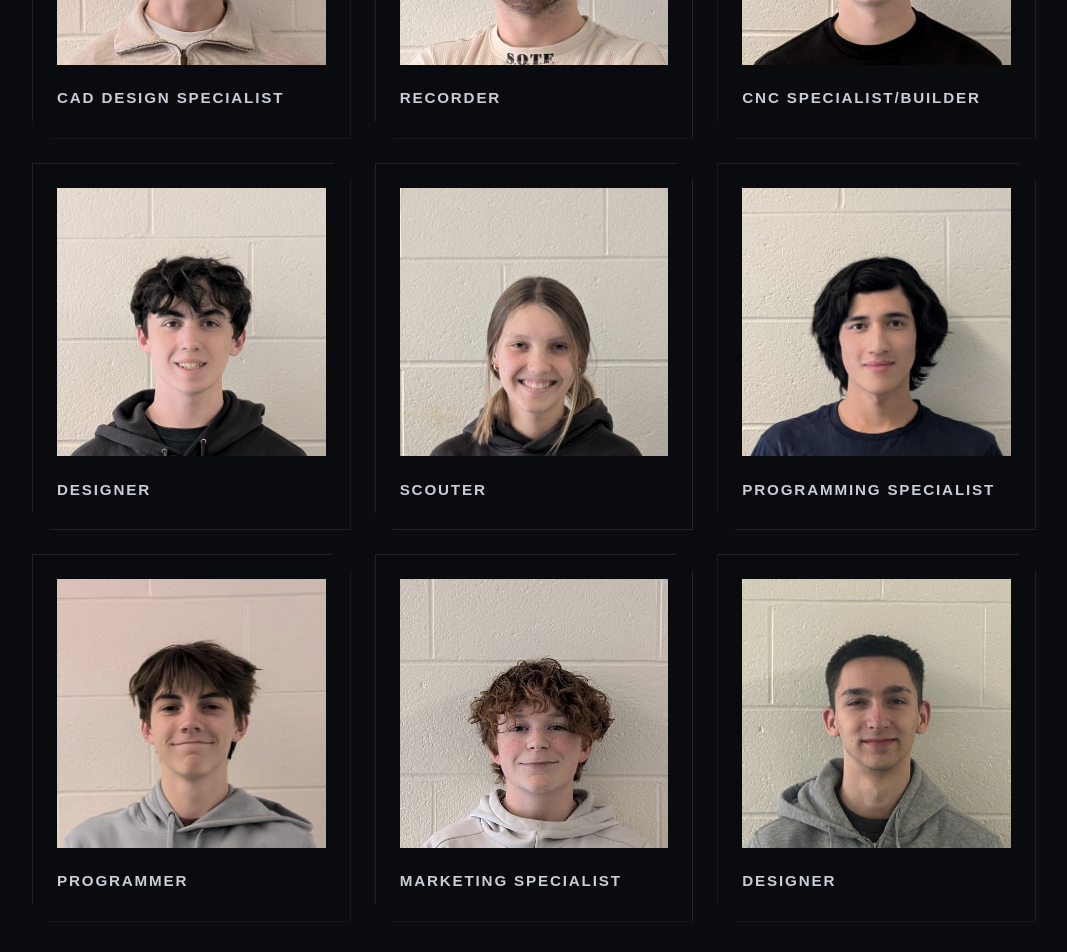
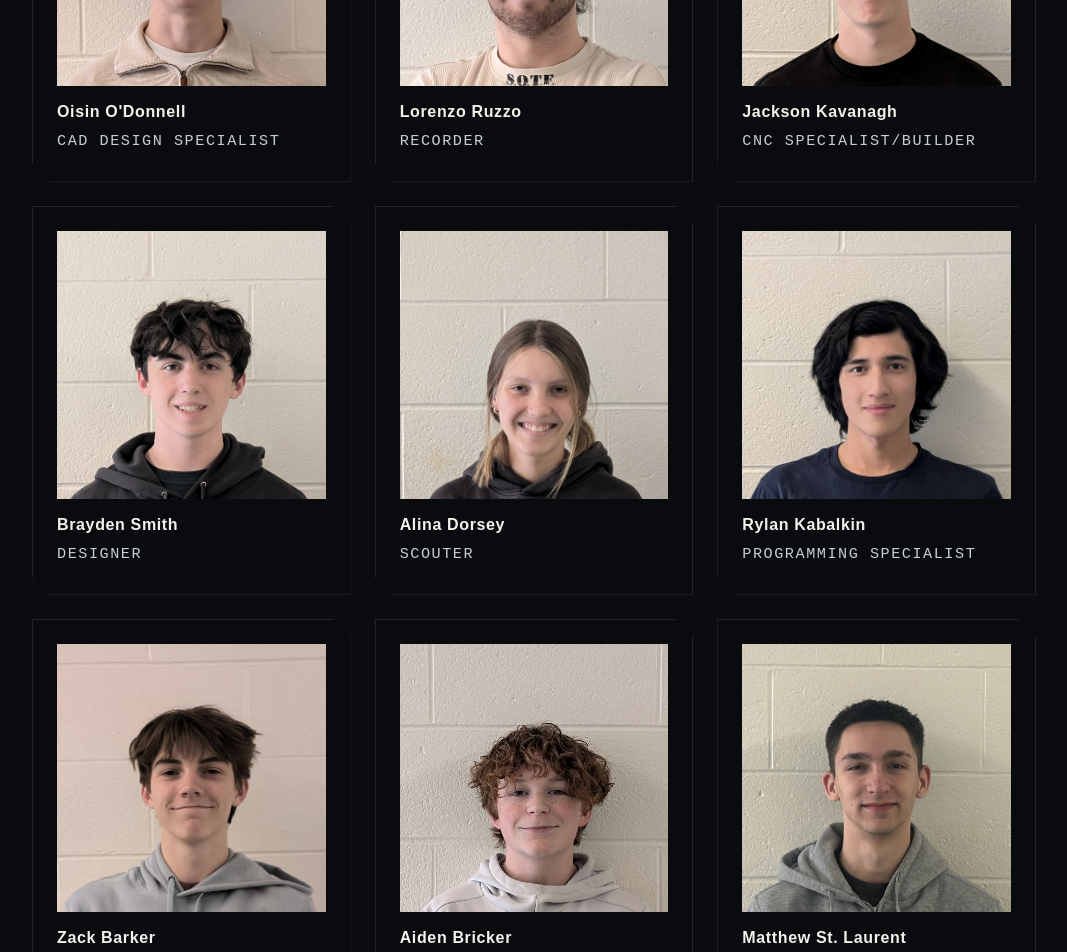
Before and after one commit to jvgiv/robot, a Next.js app: page /team in a window 1280 px wide. Shown: the part 1900-2852 px from the top of the page, without its empty margins (106-1173 px from the left). Built offline with nearby package versions, Linux system fonts and the light colour scheme.

Commit message:
names added

```diff
--- a/src/app/(content)/team/page.js
+++ b/src/app/(content)/team/page.js
@@ -5,50 +5,62 @@ const teamMembers = [
   {
     img: "/team/leadprotandfab.png",
     title: "Lead Prototyper and Fabricator",
+    name: "Kevin Barker"
   },
   {
     img: "/team/leadmach.png",
     title: "Lead Machinist and Operator",
+    name: "Brandon Parkinson"
   },
   {
     img: "/team/machandop.png",
     title: "Machinist and Operator",
+    name: "Christopher Herrera"
   },
   {
     img: "/team/caddesign.png",
     title: "CAD Design Specialist",
+    name: "Oisin O'Donnell"
   },
   {
     img: "/team/recorder.png",
     title: "Recorder",
+    name: "Lorenzo Ruzzo"
   },
   {
     img: "/team/cnc.png",
     title: "CNC Specialist/Builder",
+    name: "Jackson Kavanagh"
   },
   {
     img: "/team/designer.png",
     title: "Designer",
+    name: "Brayden Smith"
   },
   {
     img: "/team/scouter.png",
     title: "Scouter",
+    name: "Alina Dorsey"
   },
   {
     img: "/team/progspec.png",
     title: "Programming Specialist",
+    name: "Rylan Kabalkin"
   },
   {
     img: "/team/programmer.png",
     title: "Programmer",
+    name: "Zack Barker"
   },
   {
     img: "/team/marketer.png",
     title: "Marketing Specialist",
+    name: "Aiden Bricker"
   },
   {
     img: "/team/designer2.png",
     title: "Designer",
+    name: "Matthew St. Laurent"
   },
 ];
 
@@ -94,12 +106,13 @@ export default function Team() {
             <div className="member-photo-frame">
               <Image
                 src={member.img}
-                alt={member.title}
+                alt={member.name}
                 width={320}
                 height={320}
                 className="member-photo"
               />
             </div>
+            <h3>{member.name}</h3>
             <p className="member-title">{member.title}</p>
           </article>
         ))}
--- a/src/app/globals.css
+++ b/src/app/globals.css
@@ -521,14 +521,23 @@ a {
     border-color: rgba(0,229,255,0.25);
   }
 
-  .member-title {
-    margin-top: 1.15rem;
+  .member-card h3 {
     font-family: 'Exo 2', sans-serif;
     font-weight: 700;
     font-size: 1rem;
-    letter-spacing: 0.12em;
+    color: var(--paper);
+    letter-spacing: 0.04em;
+    margin-top: 1rem;
+    line-height: 1.2;
+  }
+
+  .member-title {
+    margin-top: 0.3rem;
+    font-family: 'Space Mono', monospace;
+    font-size: 0.7rem;
+    letter-spacing: 0.1em;
     text-transform: uppercase;
-    color: var(--paper);
+    color: var(--electric);
   }
 
   @media (max-width: 900px) {
```
